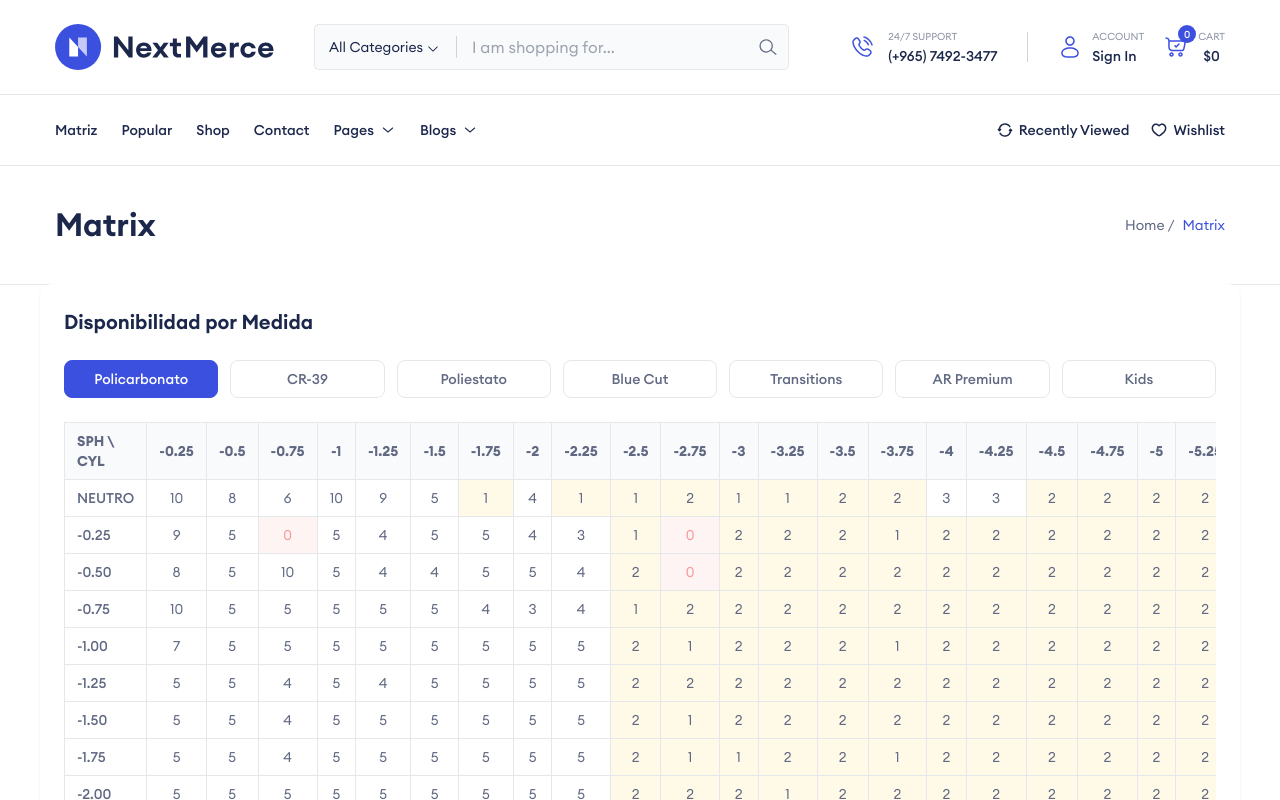
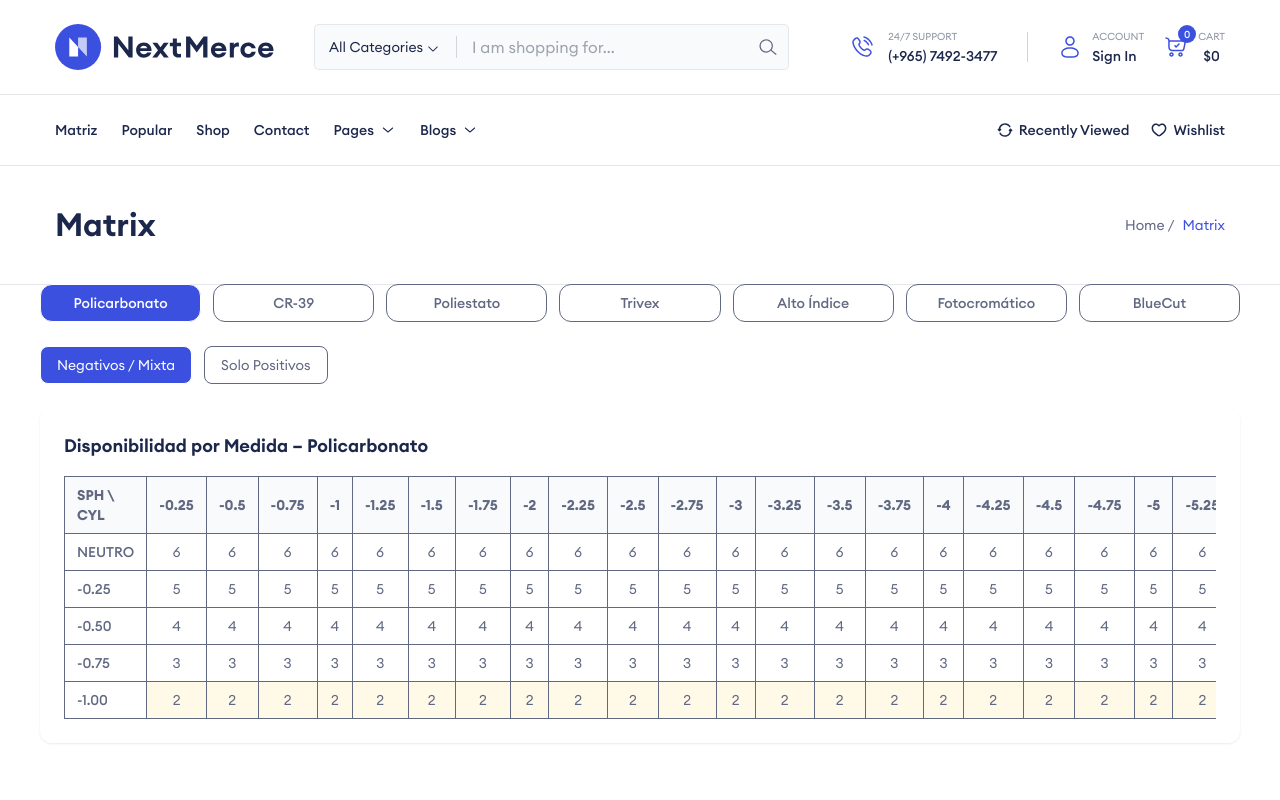
Before and after one commit to WalterJoel/Optica-Multivision-Front, a Next.js app: page /matrix in a window 1280 px wide. Shown: the top 800 px of the page. Built offline with nearby package versions, Linux system fonts and the light colour scheme.

Commit message:
Matrixes negativa y positiva con botones

```diff
--- a/src/components/Matrix/index.tsx
+++ b/src/components/Matrix/index.tsx
@@ -3,111 +3,103 @@
 import { useState } from "react";
 import Breadcrumb from "../Common/Breadcrumb";
 
-/* =========================
-   TIPOS DE MATERIAL
-========================= */
-const materials = [
-  "Policarbonato",
-  "CR-39",
-  "Poliestato",
-  "Blue Cut",
-  "Transitions",
-  "AR Premium",
-  "Kids",
-];
-
-/* =========================
-   VALORES CYL
-========================= */
+/* =====================
+   CYL VALUES
+===================== */
 const cylValues = [
   -0.25, -0.5, -0.75, -1.0, -1.25, -1.5, -1.75, -2.0,
   -2.25, -2.5, -2.75, -3.0, -3.25, -3.5, -3.75, -4.0,
   -4.25, -4.5, -4.75, -5.0, -5.25, -5.5, -5.75, -6.0,
 ];
 
-/* =========================
-   MATRIX BASE
-========================= */
-const baseMatrix: Record<string, number[]> = {
-  NEUTRO: [10,8,6,10,9,5,1,4,1,1,2,1,1,2,2,3,3,2,2,2,2,2,2,2],
-  "-0.25": [9,5,0,5,4,5,5,4,3,1,0,2,2,2,1,2,2,2,2,2,2,2,2,2],
-  "-0.50": [8,5,10,5,4,4,5,5,4,2,0,2,2,2,2,2,2,2,2,2,2,2,2,2],
-  "-0.75": [10,5,5,5,5,5,4,3,4,1,2,2,2,2,2,2,2,2,2,2,2,2,2,2],
-  "-1.00": [7,5,5,5,5,5,5,5,5,2,1,2,2,2,1,2,2,2,2,2,2,2,2,2],
-  "-1.25": [5,5,4,5,4,5,5,5,5,2,2,2,2,2,2,2,2,2,2,2,2,2,2,2],
-  "-1.50": [5,5,4,5,5,5,5,5,5,2,1,2,2,2,2,2,2,2,2,2,2,2,2,2],
-  "-1.75": [5,5,4,5,5,5,5,5,5,2,1,1,2,2,1,2,2,2,2,2,2,2,2,2],
-  "-2.00": [5,5,5,5,5,5,5,5,5,2,2,2,1,2,2,2,2,2,2,2,2,2,2,2],
-  "-2.25": Array(24).fill(2),
-  "-2.50": Array(24).fill(2),
-  "-2.75": Array(24).fill(2),
-  "-3.00": Array(24).fill(2),
-  "-3.25": Array(24).fill(2),
-  "-3.50": Array(24).fill(2),
-  "-3.75": Array(24).fill(2),
-  "-4.00": Array(24).fill(2),
-  "-4.25": Array(24).fill(2),
-  "-4.50": Array(24).fill(2),
-  "-4.75": Array(24).fill(2),
-  "-5.00": Array(24).fill(2),
-  "-5.25": Array(24).fill(2),
-  "-5.50": Array(24).fill(2),
-  "-5.75": Array(24).fill(2),
-  "-6.00": Array(24).fill(2),
+/* =====================
+   MATRICES
+===================== */
+const negativeMatrix: Record<string, number[]> = {
+  NEUTRO: Array(24).fill(6),
+  "-0.25": Array(24).fill(5),
+  "-0.50": Array(24).fill(4),
+  "-0.75": Array(24).fill(3),
+  "-1.00": Array(24).fill(2),
 };
 
-//   MATRICES POR MATERIAL
+const positiveMatrix: Record<string, number[]> = {
+  "+0.25": Array(24).fill(6),
+  "+0.50": Array(24).fill(5),
+  "+0.75": Array(24).fill(4),
+  "+1.00": Array(24).fill(3),
+  "+1.25": Array(24).fill(2),
+};
 
-const matricesByMaterial: Record<string, Record<string, number[]>> = {
-  Policarbonato: baseMatrix,
+/* =====================
+   MATRICES POR MATERIAL
+===================== */
+const matricesByMaterial = {
+  Policarbonato: {
+    negative: negativeMatrix,
+    positive: positiveMatrix,
+  },
   "CR-39": {
-    NEUTRO: Array(24).fill(5),
-    "-0.25": Array(24).fill(3),
-    "-0.50": Array(24).fill(2),
+    negative: negativeMatrix,
+    positive: positiveMatrix,
   },
   Poliestato: {
-    NEUTRO: Array(24).fill(8),
-    "-0.25": Array(24).fill(6),
-    "-0.50": Array(24).fill(4),
+    negative: negativeMatrix,
+    positive: positiveMatrix,
   },
-  "Blue Cut": baseMatrix,
-  Transitions: baseMatrix,
-  "AR Premium": baseMatrix,
-  Kids: baseMatrix,
+  Trivex: {
+    negative: negativeMatrix,
+    positive: positiveMatrix,
+  },
+  "Alto Índice": {
+    negative: negativeMatrix,
+    positive: positiveMatrix,
+  },
+  Fotocromático: {
+    negative: negativeMatrix,
+    positive: positiveMatrix,
+  },
+  BlueCut: {
+    negative: negativeMatrix,
+    positive: positiveMatrix,
+  },
 };
 
-   //COMPONENTE
+/* =====================
+   COMPONENT
+===================== */
 export default function Matrix() {
-  const [material, setMaterial] = useState("Policarbonato");
+  const [material, setMaterial] =
+    useState<keyof typeof matricesByMaterial>("Policarbonato");
+
+  const [matrixType, setMatrixType] =
+    useState<"negative" | "positive">("negative");
+
   const [selected, setSelected] = useState<null | {
     sph: string;
     cyl: number;
     stock: number;
   }>(null);
 
-  const activeMatrix = matricesByMaterial[material];
+  const activeMatrix =
+    matricesByMaterial[material][matrixType];
 
   return (
     <>
       <Breadcrumb title="Matrix" pages={["Matrix"]} />
 
-      <div className="mx-auto max-w-[1200px]">
-        <div className="bg-white rounded-xl shadow-1 p-6">
-          <h2 className="mb-6 text-xl font-semibold text-dark">
-            Disponibilidad por Medida
-          </h2>
-
-          {/* BOTONES DE MATERIAL */}
-          <div className="mb-6 grid grid-cols-2 gap-3 sm:grid-cols-4 lg:grid-cols-7">
-            {materials.map((item) => (
+      <div className="mx-auto max-w-[1200px] space-y-6">
+        {/* ===== MATERIAL BUTTONS ===== */}
+        <div className="grid grid-cols-2 gap-3 sm:grid-cols-4 lg:grid-cols-7">
+          {Object.keys(matricesByMaterial).map((item) => (
             <button
               key={item}
-                onClick={() => setMaterial(item)}
-                className={`rounded-lg border px-3 py-2 text-sm font-medium transition
+              onClick={() => setMaterial(item as any)}
+              className={`rounded-xl border px-3 py-2 text-sm font-medium transition
                 ${
                   material === item
-                      ? "bg-blue text-white border-blue"
-                      : "bg-white border-gray-3 hover:bg-blue/10"
+                    ? "bg-blue text-white"
+                    : "bg-white hover:bg-blue/10"
                 }`}
             >
               {item}
@@ -115,18 +107,50 @@ export default function Matrix() {
           ))}
         </div>
 
-          {/* TABLA */}
+        {/* ===== MATRIX TYPE ===== */}
+        <div className="flex gap-3">
+          <button
+            onClick={() => setMatrixType("negative")}
+            className={`rounded-lg border px-4 py-2 text-sm
+              ${
+                matrixType === "negative"
+                  ? "bg-blue text-white"
+                  : "hover:bg-blue/10"
+              }`}
+          >
+            Negativos / Mixta
+          </button>
+
+          <button
+            onClick={() => setMatrixType("positive")}
+            className={`rounded-lg border px-4 py-2 text-sm
+              ${
+                matrixType === "positive"
+                  ? "bg-blue text-white"
+                  : "hover:bg-blue/10"
+              }`}
+          >
+            Solo Positivos
+          </button>
+        </div>
+
+        {/* ===== MATRIX TABLE ===== */}
+        <div className="rounded-xl bg-white p-6 shadow-1">
+          <h2 className="mb-4 text-lg font-semibold text-dark">
+            Disponibilidad por Medida – {material}
+          </h2>
+
           <div className="overflow-x-auto">
             <table className="w-full border-collapse text-sm">
               <thead>
                 <tr>
-                  <th className="border border-gray-3 bg-gray-1 px-3 py-2 text-left">
+                  <th className="border bg-gray-1 px-3 py-2 text-left">
                     SPH \ CYL
                   </th>
                   {cylValues.map((cyl) => (
                     <th
                       key={cyl}
-                      className="border border-gray-3 bg-gray-1 px-3 py-2 text-center"
+                      className="border bg-gray-1 px-3 py-2 text-center"
                     >
                       {cyl}
                     </th>
@@ -137,7 +161,7 @@ export default function Matrix() {
               <tbody>
                 {Object.entries(activeMatrix).map(([sph, values]) => (
                   <tr key={sph}>
-                    <td className="border border-gray-3 px-3 py-2 font-medium">
+                    <td className="border px-3 py-2 font-medium">
                       {sph}
                     </td>
 
@@ -151,7 +175,7 @@ export default function Matrix() {
                             stock,
                           })
                         }
-                        className={`border border-gray-3 px-3 py-2 text-center cursor-pointer transition
+                        className={`border px-3 py-2 text-center cursor-pointer transition
                           ${
                             stock === 0
                               ? "bg-red/10 text-red opacity-50"
@@ -171,20 +195,48 @@ export default function Matrix() {
         </div>
       </div>
 
-      {/* MODAL */}
+      {/* ===== MODAL ===== */}
       {selected && (
         <div className="fixed inset-0 z-999 flex items-center justify-center bg-black/40">
-          <div className="w-full max-w-md rounded-xl bg-white shadow-2 p-6">
+          <div className="w-full max-w-md rounded-xl bg-white p-6 shadow-2">
             <div className="mb-4 flex justify-between border-b pb-3">
-              <h3 className="text-lg font-semibold">Detalle del Producto</h3>
+              <h3 className="font-semibold text-dark">
+                Detalle del Producto
+              </h3>
               <button onClick={() => setSelected(null)}>✕</button>
             </div>
 
             <div className="space-y-3 text-sm">
-              <p><b>Material:</b> {material}</p>
-              <p><b>Medida:</b> SPH {selected.sph} / CYL {selected.cyl}</p>
-              <p><b>Stock:</b> {selected.stock} unidades</p>
-              <p className="text-xl font-bold text-blue">S/ 180.00</p>
+              <div className="flex justify-between">
+                <span>Material</span>
+                <span className="font-medium">{material}</span>
+              </div>
+
+              <div className="flex justify-between">
+                <span>Medida</span>
+                <span className="font-medium">
+                  SPH {selected.sph} / CYL {selected.cyl}
+                </span>
+              </div>
+
+              <div className="flex justify-between">
+                <span>Stock</span>
+                <span className="font-semibold text-green">
+                  {selected.stock} unidades
+                </span>
+              </div>
+            </div>
+
+            <div className="mt-6 flex justify-end gap-3">
+              <button
+                onClick={() => setSelected(null)}
+                className="rounded-lg border px-4 py-2 text-sm"
+              >
+                Cerrar
+              </button>
+              <button className="rounded-lg bg-blue px-4 py-2 text-sm text-white">
+                Agregar
+              </button>
             </div>
           </div>
         </div>
```
Lines whose indentation alone changed are shown as unchanged.
